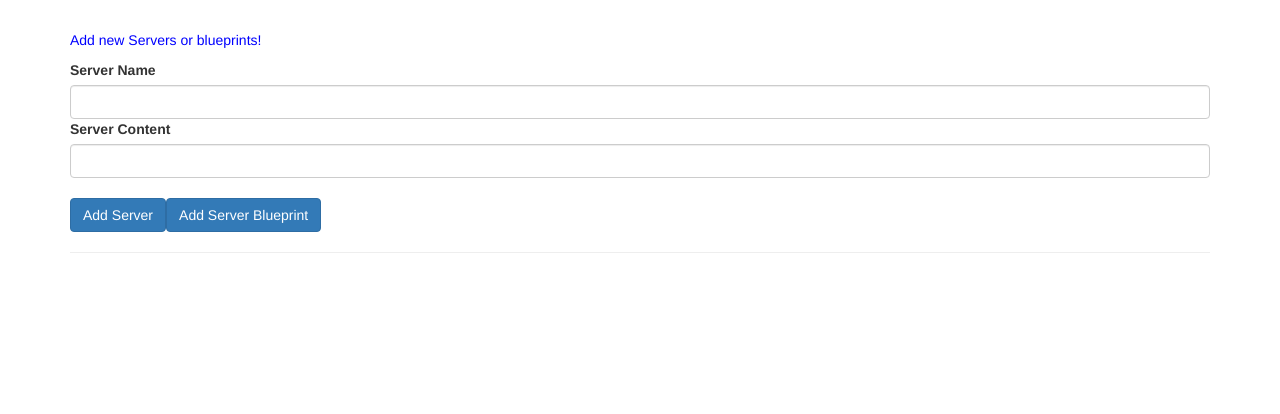
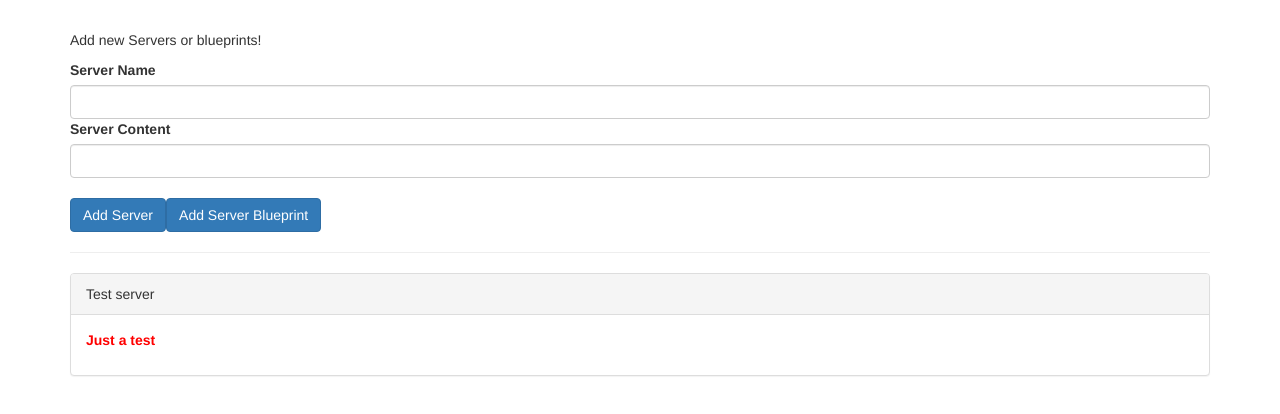
Before and after one commit to twolak88/ang-comp-databinding, an Angular app: page / in a window 1280 px wide. Shown: the top 414 px of the page. Built offline with nearby package versions, Linux system fonts and the light colour scheme.

Commit message:
split into components; custom property and events binding to comunicate between components; Input and Output decorators

```diff
--- a/src/app/app.component.css
+++ b/src/app/app.component.css
@@ -1,6 +1,3 @@
 .container {
   margin-top: 30px;
 }
-p {
-  color: blue;
-}
--- a/src/app/app.component.html
+++ b/src/app/app.component.html
@@ -1,34 +1,14 @@
 <div class="container">
-  <div class="row">
-    <div class="col-xs-12">
-      <p>Add new Servers or blueprints!</p>
-      <label>Server Name</label>
-      <input type="text" class="form-control" [(ngModel)]="newServerName">
-      <label>Server Content</label>
-      <input type="text" class="form-control" [(ngModel)]="newServerContent">
-      <br>
-      <button
-        class="btn btn-primary"
-        (click)="onAddServer()">Add Server</button>
-      <button
-        class="btn btn-primary"
-        (click)="onAddBlueprint()">Add Server Blueprint</button>
-    </div>
-  </div>
+  <app-server-form
+    (serverCreated)="onServerAdded($event)"
+    (bpCreated)="onBlueprintAdded($event)"
+  ></app-server-form>
   <hr>
   <div class="row">
     <div class="col-xs-12">
-      <div
-        class="panel panel-default"
-        *ngFor="let element of serverElements">
-        <div class="panel-heading">{{ element.name }}</div>
-        <div class="panel-body">
-          <p>
-            <strong *ngIf="element.type === 'server'" style="color: red">{{ element.content }}</strong>
-            <em *ngIf="element.type === 'blueprint'">{{ element.content }}</em>
-          </p>
-        </div>
-      </div>
+      <app-server-element
+        *ngFor="let serverElement of serverElements"
+        [srvElement]="serverElement"></app-server-element>
     </div>
   </div>
 </div>
--- a/src/app/app.component.ts
+++ b/src/app/app.component.ts
@@ -6,23 +6,21 @@
   styleUrls: ['./app.component.css']
 })
 export class AppComponent {
-  serverElements = [];
-  newServerName = '';
-  newServerContent = '';
+  serverElements = [{type: 'server', name: 'Test server', content: 'Just a test '}];
 
-  onAddServer() {
+  onServerAdded(serverData: {serverName: string, serverContent: string}) {
     this.serverElements.push({
       type: 'server',
-      name: this.newServerName,
-      content: this.newServerContent
+      name: serverData.serverName,
+      content: serverData.serverContent
     });
   }
 
-  onAddBlueprint() {
+  onBlueprintAdded(blueprintData: {serverName: string, serverContent: string}) {
     this.serverElements.push({
       type: 'blueprint',
-      name: this.newServerName,
-      content: this.newServerContent
+      name: blueprintData.serverName,
+      content: blueprintData.serverContent
     });
   }
 }
--- a/src/app/app.module.ts
+++ b/src/app/app.module.ts
@@ -3,10 +3,14 @@
 import { BrowserModule } from '@angular/platform-browser';
 
 import { AppComponent } from './app.component';
+import { ServerFormComponent } from './server-form/server-form.component';
+import { ServerElementComponent } from './server-element/server-element.component';
 
 @NgModule({
   declarations: [
-    AppComponent
+    AppComponent,
+    ServerFormComponent,
+    ServerElementComponent
   ],
   imports: [
     BrowserModule,
--- /dev/null
+++ b/src/app/server-element/server-element.component.css
@@ -0,0 +1,3 @@
+p {
+  color: blue;
+}
--- /dev/null
+++ b/src/app/server-element/server-element.component.html
@@ -0,0 +1,10 @@
+<div
+  class="panel panel-default">
+  <div class="panel-heading">{{ element.name }}</div>
+  <div class="panel-body">
+    <p>
+      <strong *ngIf="element.type === 'server'" style="color: red">{{ element.content }}</strong>
+      <em *ngIf="element.type === 'blueprint'">{{ element.content }}</em>
+    </p>
+  </div>
+</div>
--- /dev/null
+++ b/src/app/server-element/server-element.component.ts
@@ -0,0 +1,17 @@
+import { Component, Input, OnInit } from '@angular/core';
+
+@Component({
+  selector: 'app-server-element',
+  templateUrl: './server-element.component.html',
+  styleUrls: ['./server-element.component.css']
+})
+export class ServerElementComponent implements OnInit {
+  @Input('srvElement')
+  element: {type: string, name: string, content: string};
+
+  constructor() { }
+
+  ngOnInit(): void {
+  }
+
+}
--- /dev/null
+++ b/src/app/server-form/server-form.component.html
@@ -0,0 +1,16 @@
+<div class="row">
+  <div class="col-xs-12">
+    <p>Add new Servers or blueprints!</p>
+    <label>Server Name</label>
+    <input type="text" class="form-control" [(ngModel)]="newServerName">
+    <label>Server Content</label>
+    <input type="text" class="form-control" [(ngModel)]="newServerContent">
+    <br>
+    <button
+      class="btn btn-primary"
+      (click)="onAddServer()">Add Server</button>
+    <button
+      class="btn btn-primary"
+      (click)="onAddBlueprint()">Add Server Blueprint</button>
+  </div>
+</div>
--- /dev/null
+++ b/src/app/server-form/server-form.component.ts
@@ -0,0 +1,34 @@
+import { Component, EventEmitter, OnInit, Output } from '@angular/core';
+
+@Component({
+  selector: 'app-server-form',
+  templateUrl: './server-form.component.html',
+  styleUrls: ['./server-form.component.css']
+})
+export class ServerFormComponent implements OnInit {
+  @Output()
+  serverCreated = new EventEmitter<{serverName: string, serverContent: string}>();
+  @Output('bpCreated')
+  blueprintCreated = new EventEmitter<{serverName: string, serverContent: string}>();;
+  newServerName = '';
+  newServerContent = '';
+
+  constructor() { }
+
+  ngOnInit(): void {
+  }
+
+  onAddServer() {
+    this.serverCreated.emit({
+      serverName: this.newServerName,
+      serverContent: this.newServerContent
+    });
+  }
+
+  onAddBlueprint() {
+    this.blueprintCreated.emit({
+      serverName: this.newServerName,
+      serverContent: this.newServerContent
+    });
+  }
+}
```
Also changed, not shown: src/app/server-form/server-form.component.css (added).
